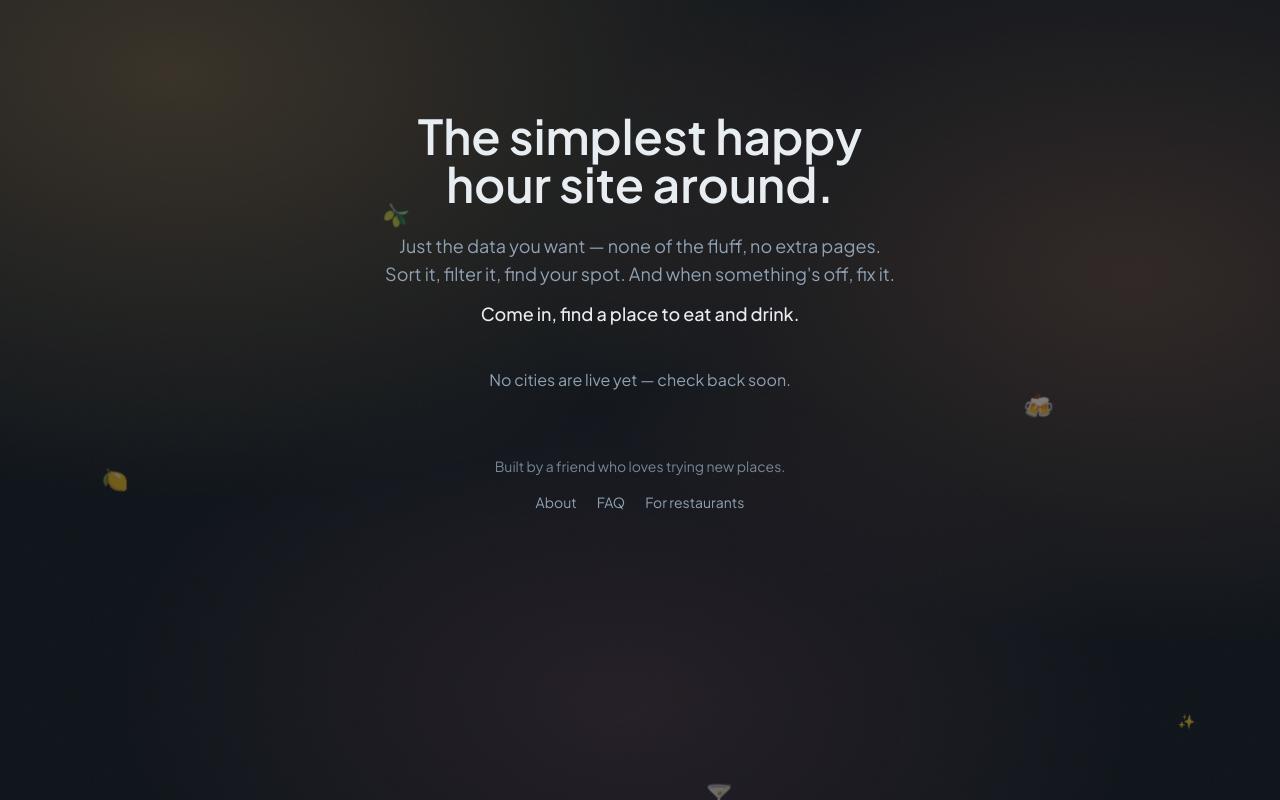
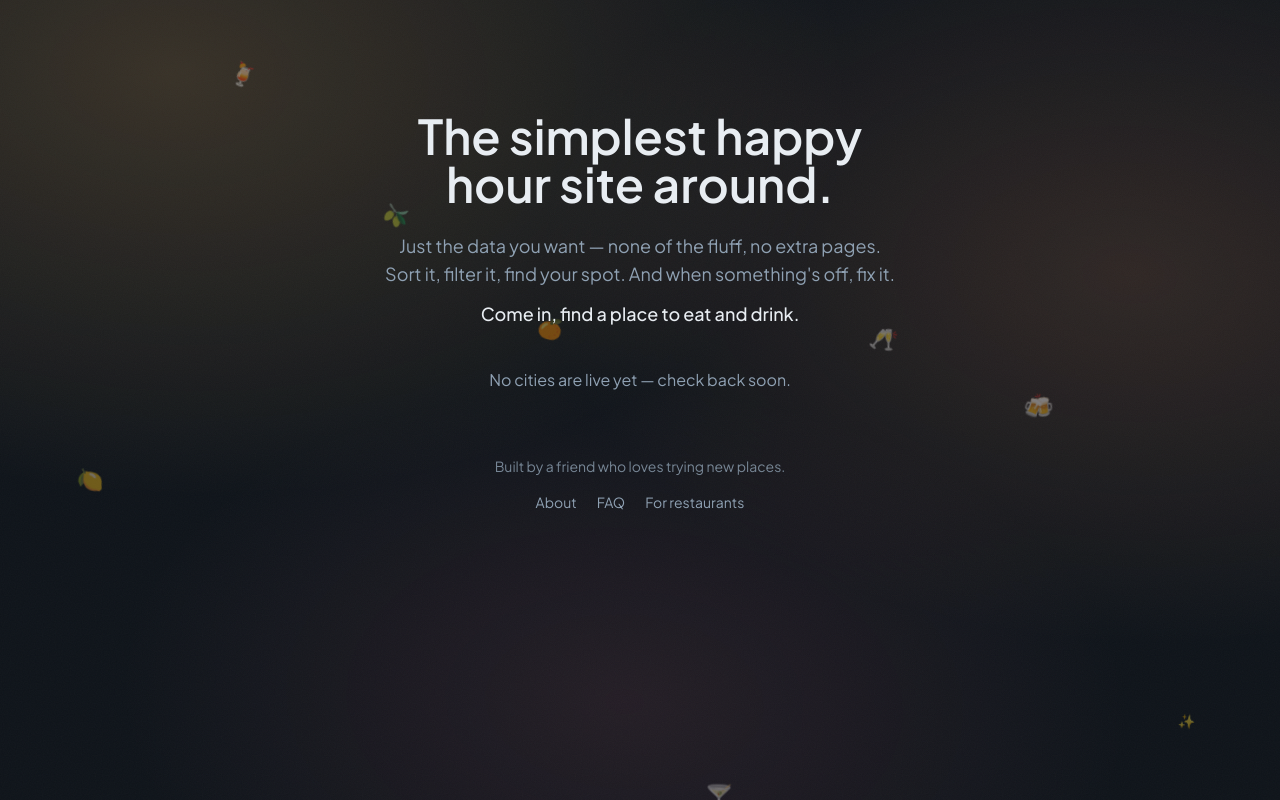
Before and after one commit to slmatthiesen/happyhourfriends, a Next.js app: page / in a window 1280 px wide. Built offline with nearby package versions, Linux system fonts and the light colour scheme; no server answers; the database is empty.

Commit message:
feat(ui): richer floating-doodle set

```diff
--- a/components/ui/floating-doodles.tsx
+++ b/components/ui/floating-doodles.tsx
@@ -4,9 +4,12 @@ import { uiFlags } from "@/lib/ui/flags";
    Pure CSS animation, no client JS. Negative delays stagger the loop so the
    field looks mid-flight on load instead of launching in formation. */
 const DOODLES = [
-  { emoji: "🍋", left: "8%", duration: "14s", delay: "0s", size: "22px" },
+  { emoji: "🍋", left: "6%", duration: "14s", delay: "0s", size: "22px" },
+  { emoji: "🍹", left: "18%", duration: "17s", delay: "-9s", size: "22px" },
   { emoji: "🫒", left: "30%", duration: "18s", delay: "-7s", size: "20px" },
+  { emoji: "🍊", left: "42%", duration: "15s", delay: "-3s", size: "20px" },
   { emoji: "🍸", left: "55%", duration: "16s", delay: "-11s", size: "24px" },
+  { emoji: "🥂", left: "68%", duration: "19s", delay: "-5s", size: "22px" },
   { emoji: "🍻", left: "80%", duration: "20s", delay: "-4s", size: "24px" },
   { emoji: "✨", left: "92%", duration: "12s", delay: "-8s", size: "14px" },
 ];
@@ -15,9 +18,9 @@ export function FloatingDoodles() {
   if (!uiFlags.doodles) return null;
   return (
     <div className="doodle-field" aria-hidden="true">
-      {DOODLES.map((d) => (
+      {DOODLES.map((d, i) => (
         <span
-          key={d.emoji}
+          key={i}
           style={{
             left: d.left,
             fontSize: d.size,
```
